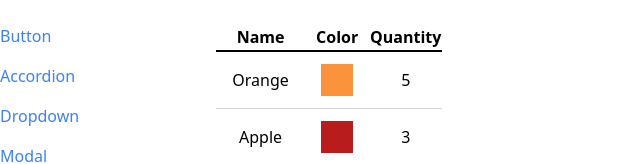
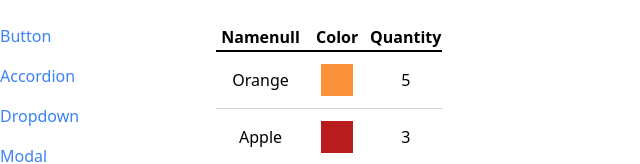
Before and after one commit to miguelkubrusly/components-showcase-app, a React (Create React App) app: page /table in a window 1280 px wide. Shown: the top 164 px of the page, without its empty margins (0-640 px from the left). Built offline with nearby package versions, Linux system fonts and the light colour scheme.

Commit message:
fix(table): fail to ascend in new active column
-watching the video. i give up this design

```diff
--- a/src/components/SortableTable.tsx
+++ b/src/components/SortableTable.tsx
@@ -1,4 +1,4 @@
-import { useState } from "react";
+import { useEffect, useState } from "react";
 import Table from "./Table";
 
 const validNumbers = [-1, 0, 1] as const;
@@ -11,54 +11,67 @@ function SortableTable({
   onSort,
   keyFn,
 }: SortableTableProp<Fruit>) {
-  const [nextSortOrder, setNextSortOrder] = useState<SortOrderInput>(0);
-  const [activeColumn, setActiveColumn] = useState(-1);
+  const [sortOrder, setSortOrder] = useState<SortOrderInput>(0);
+  const [activeColumn, setActiveColumn] = useState(0);
 
-  const sortsColumn = (sortingMethod: (a: Fruit, b: Fruit) => number) => {
-    if (nextSortOrder === 0) {
+  // useEffect(() => {
+  //   setSortOrder(0);
+  // }, [activeColumn]);
+
+  const sortsColumn = (
+    sortingMethod: (a: Fruit, b: Fruit) => number,
+    columnIndex: number
+  ) => {
+    if (activeColumn !== columnIndex) {
+      setActiveColumn(columnIndex);
+      setSortOrder(0);
+    }
+
+    if (sortOrder === -1) {
       onSort([...originalData]);
-      setNextSortOrder(1);
+      setSortOrder(0);
       return;
     }
     const newData = [...currentData].sort((a, b) => {
-      return nextSortOrder * sortingMethod(a, b);
+      return sortingMethod(a, b);
     });
-    setNextSortOrder(nextSortOrder === 1 ? -1 : 0);
-    onSort(newData);
+
+    if (sortOrder === 0) {
+      onSort(newData);
+      setSortOrder(1);
+    } else if (sortOrder === 1) {
+      onSort(newData.reverse());
+      setSortOrder(-1);
+    }
   };
 
-  const handleClick = (columnIndex: number) => {
-    if (activeColumn !== columnIndex) {
-      setActiveColumn(columnIndex);
-      setNextSortOrder(0);
-    } else {
-      switch (nextSortOrder) {
-        case 1:
-          setNextSortOrder(-1);
-          break;
-        case 0:
-          setNextSortOrder(1);
-          break;
-        case -1:
-          setNextSortOrder(0);
-      }
-    }
-    sortsColumn(config[columnIndex].sort!);
+  const handleClick = (column: number) => {
+    sortsColumn(config[column].sort!, column);
+
+    console.log("columns: ", column, activeColumn);
+    console.log("handleClick sort order: ", sortOrder);
+    console.log(currentData);
   };
 
   const updatedConfig = config.map((column, index) => {
     let sortIcon: string = "";
     if (activeColumn === index) {
-      console.log("sort order: ", nextSortOrder);
-      switch (nextSortOrder) {
+      console.log(
+        "should be the same when consecutive: ",
+        activeColumn,
+        index,
+        "should be zero on change (active column sort order): ",
+        sortOrder
+      );
+      switch (sortOrder) {
         case 1:
+          sortIcon = "ascending";
+          break;
+        case 0:
           sortIcon = "null";
           break;
-        case 0:
+        case -1:
           sortIcon = "descending";
-          break;
-        case -1:
-          sortIcon = "ascending";
           break;
         default:
           throw Error("sort order has an invalid value");
```
